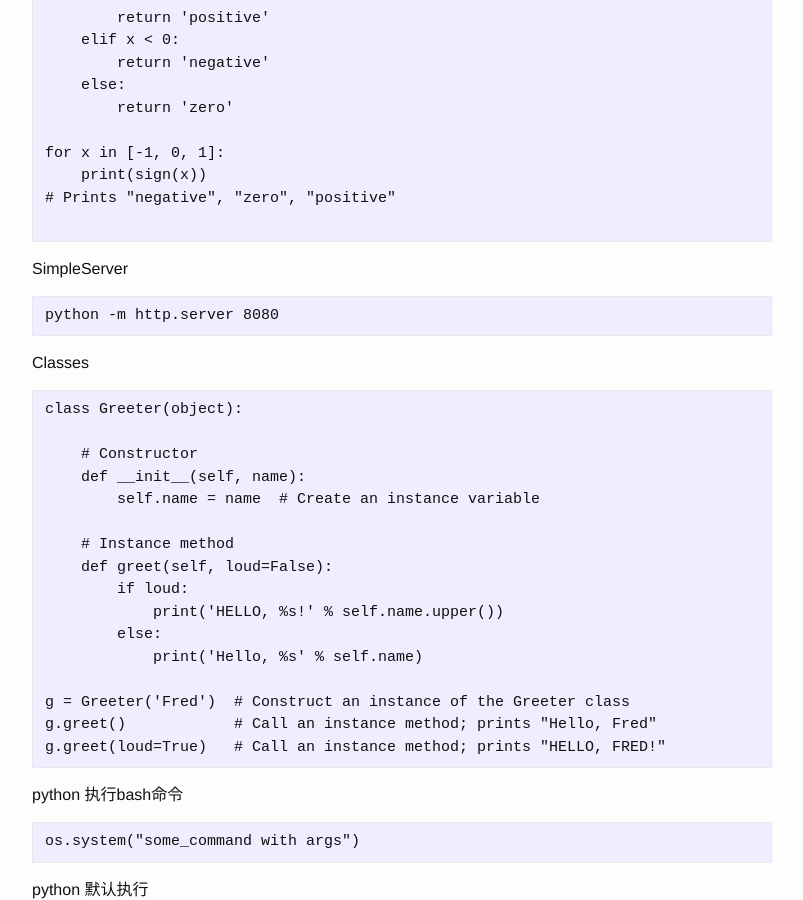
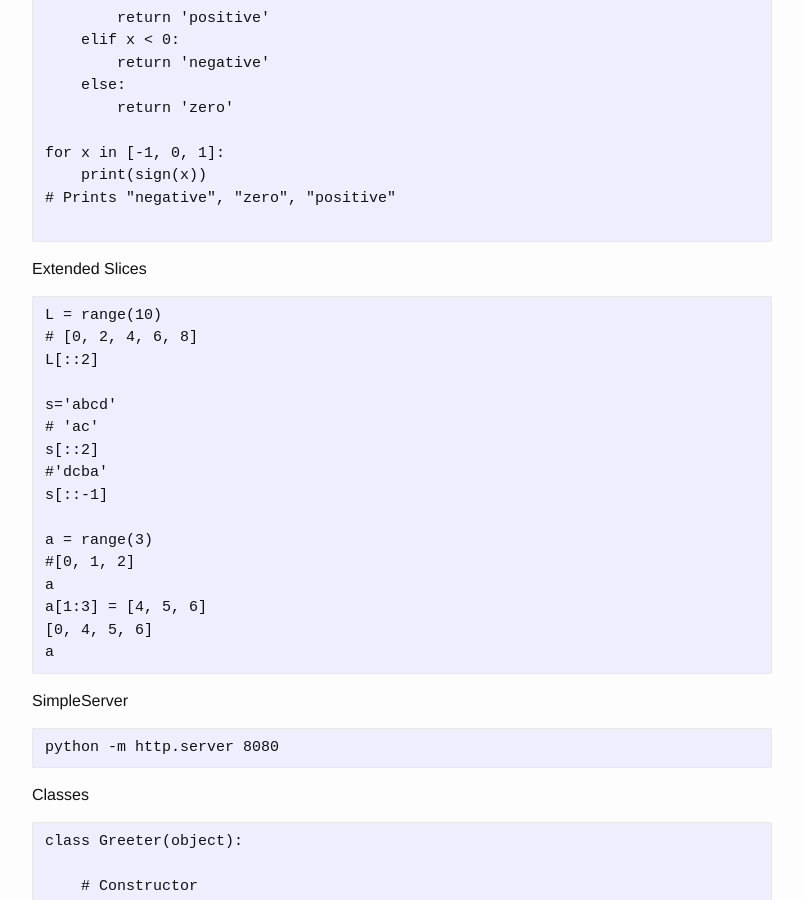
Before and after one commit to josephstalin117/josephstalin117.github.io, a Jekyll site: the page built from _posts/2017-08-10-python.markdown, in a window 1280 px wide and 900 px high, scrolled down 740 px. Shown: the whole window, without its empty margins (238-1041 px from the left). Built offline with Jekyll 4.4.1, drawn with Linux system fonts in a browser that asks for light colours.

Commit message:
add python slice

````diff
--- a/_posts/2017-08-10-python.markdown
+++ b/_posts/2017-08-10-python.markdown
@@ -41,6 +41,26 @@ for x in [-1, 0, 1]:
     print(sign(x))
 # Prints "negative", "zero", "positive"
 
+```
+
+Extended Slices
+```
+L = range(10)
+# [0, 2, 4, 6, 8]
+L[::2]
+
+s='abcd'
+# 'ac'
+s[::2]
+#'dcba'
+s[::-1]
+
+a = range(3)
+#[0, 1, 2]
+a
+a[1:3] = [4, 5, 6]
+[0, 4, 5, 6]
+a
 ```
 
 SimpleServer
````
